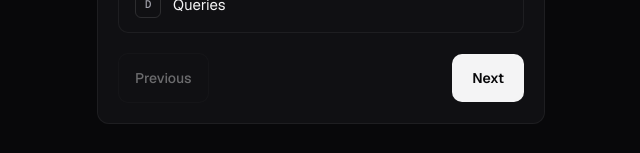
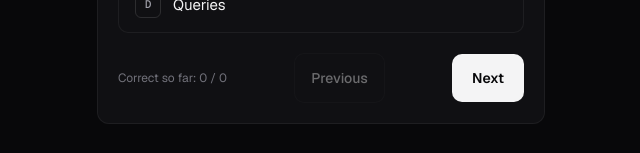
Before and after one commit to rohith-0099/CCW_MCQ_WEBSITE, a Next.js app: page /practice/DBMS in a window 1280 px wide. Both pictures are taken after a click on the button "10". Shown: the part 676-829 px from the top of the page, without its empty margins (319-959 px from the left). Built offline with nearby package versions, Linux system fonts and the light colour scheme.

Commit message:
Add correct-so-far stat in practice

```diff
--- a/src/app/practice/[subject]/page.tsx
+++ b/src/app/practice/[subject]/page.tsx
@@ -138,6 +138,15 @@ export default function PracticePage({ params }: { params: { subject: string } }
     ? ((session.currentIndex + 1) / session.questionIds.length) * 100
     : 0;
   const answeredCount = session ? Object.keys(session.answers).length : 0;
+  const correctSoFar = session
+    ? Object.entries(session.answers).reduce((total, [id, answer]) => {
+        const question = questionMap.get(id);
+        if (question && question.answer === answer) {
+          return total + 1;
+        }
+        return total;
+      }, 0)
+    : 0;
 
   const renderOption = (question: Question, optionIndex: number) => {
     const isCorrect = optionIndex === question.answer;
@@ -292,6 +301,9 @@ export default function PracticePage({ params }: { params: { subject: string } }
             )}
 
             <div className="mt-5 flex items-center justify-between gap-3">
+              <p className="text-xs text-zinc-500">
+                Correct so far: {correctSoFar} / {answeredCount}
+              </p>
               <button
                 onClick={() =>
                   updateSession({
```
